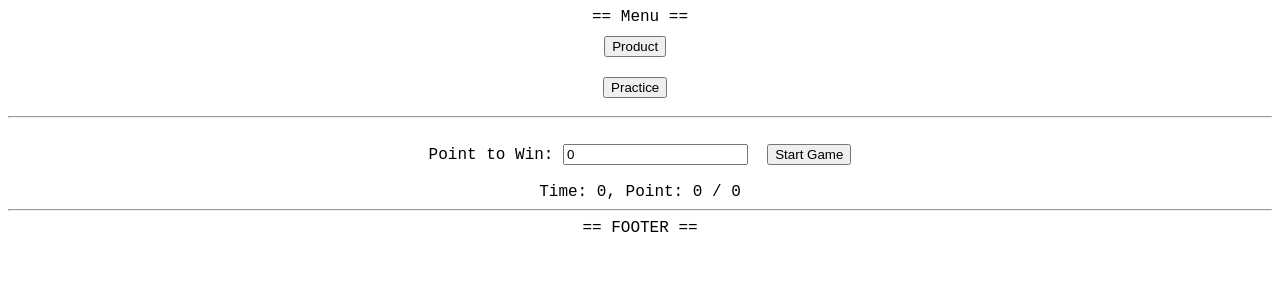
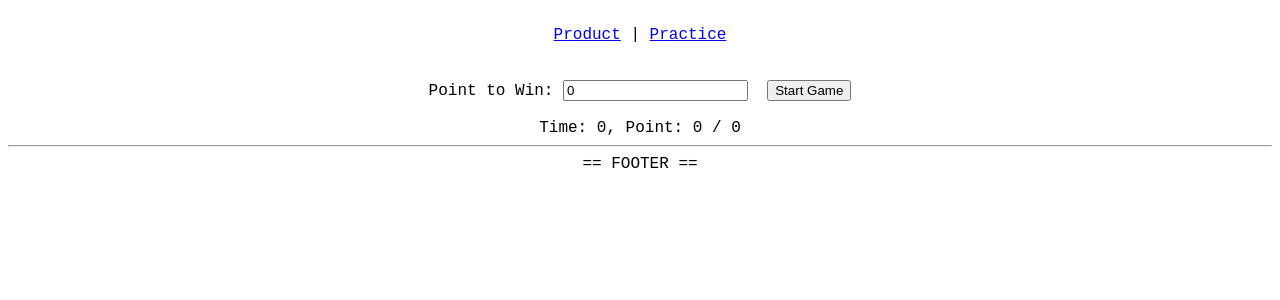
Before and after one commit to michael-ouyang-projects/vue3-practice, a Vue app: page / in a window 1280 px wide. Shown: the top 300 px of the page. Built offline with nearby package versions, Linux system fonts and the light colour scheme.

Commit message:
add route feature

```diff
--- a/package.json
+++ b/package.json
@@ -10,7 +10,8 @@
   "dependencies": {
     "core-js": "^3.6.5",
     "vue": "^3.0.0",
-    "vue-dock-menu": "^1.0.3"
+    "vue-dock-menu": "^1.0.3",
+    "vue-router": "^4.0.6"
   },
   "devDependencies": {
     "@vue/cli-plugin-babel": "~4.5.0",
--- a/src/App.vue
+++ b/src/App.vue
@@ -1,41 +1,20 @@
 <template>
-  <Menu :changeShowingType="changeShowingType" />
-  <Product v-if="showProduct" />
-  <Practice v-if="showPractice" title="THIS IS TITLE" />
+  <div id="nav"><br/>
+      <router-link to="/">Product</router-link> |
+      <router-link to="/practice">Practice</router-link>
+  </div><br/>
+  <router-view />
   <Footer />
 </template>
 
 <script>
-import { ref } from 'vue'
-import Menu from './components/Menu.vue'
-import Product from './components/Product.vue'
-import Practice from './components/Practice.vue'
 import Footer from './components/Footer.vue'
 
 export default {
   components: {
-    Menu,
-    Product,
-    Practice,
     Footer
   },
   setup() {
-    const showProduct = ref(true)
-    const showPractice = ref(false)
-    const changeShowingType = type => {
-      if (type == 'Product') {
-        showProduct.value = true
-        showPractice.value = false
-      } else if (type == 'Practice') {
-        showProduct.value = false
-        showPractice.value = true
-      }
-    }
-    return {
-      showProduct,
-      showPractice,
-      changeShowingType
-    }
   }
 }
 </script>
--- a/src/components/Practice.vue
+++ b/src/components/Practice.vue
@@ -1,6 +1,5 @@
 <template>
   <!-- Reactive Data -->
-  {{ title }}<br/><br/>
   {{ refTitle }}<br/><br/>
   <input v-model="refTitle" /><br/><br/>
 
@@ -31,11 +30,8 @@
 import { ref, onMounted } from 'vue'
 
 export default {
-  props: {
-    title: String
-  },
-  setup(props) {
-    const refTitle = ref(props.title + ' (reactive)')
+  setup() {
+    const refTitle = ref('refTitle')
 
     const counter = ref(0)
     onMounted(() => {
--- a/src/components/Product.vue
+++ b/src/components/Product.vue
@@ -5,7 +5,7 @@
   </div>
   Time: {{ counter }}, Point: {{ point }} / {{ pointToWin }}
   <div id="card">
-    <div v-for="card in cards" v-bind:key="card">
+    <div v-for="card in cards" :key="card">
       <Card :value='card.showingText' @click="filpCard(card)"></Card>
     </div>
   </div>
--- a/src/main.js
+++ b/src/main.js
@@ -1,4 +1,5 @@
 import { createApp } from 'vue'
 import App from './App.vue'
+import router from './router'
 
-createApp(App).mount('#app')
+createApp(App).use(router).mount('#app')
--- /dev/null
+++ b/src/router/index.js
@@ -0,0 +1,23 @@
+import { createWebHistory, createRouter } from "vue-router";
+import Product from '../components/Product.vue'
+import Practice from '../components/Practice.vue'
+
+const routes = [
+  {
+    path: "/",
+    name: "Product",
+    component: Product,
+  },
+  {
+    path: "/practice",
+    name: "Practice",
+    component: Practice,
+  },
+];
+
+const router = createRouter({
+  history: createWebHistory(),
+  routes,
+});
+
+export default router;
```
